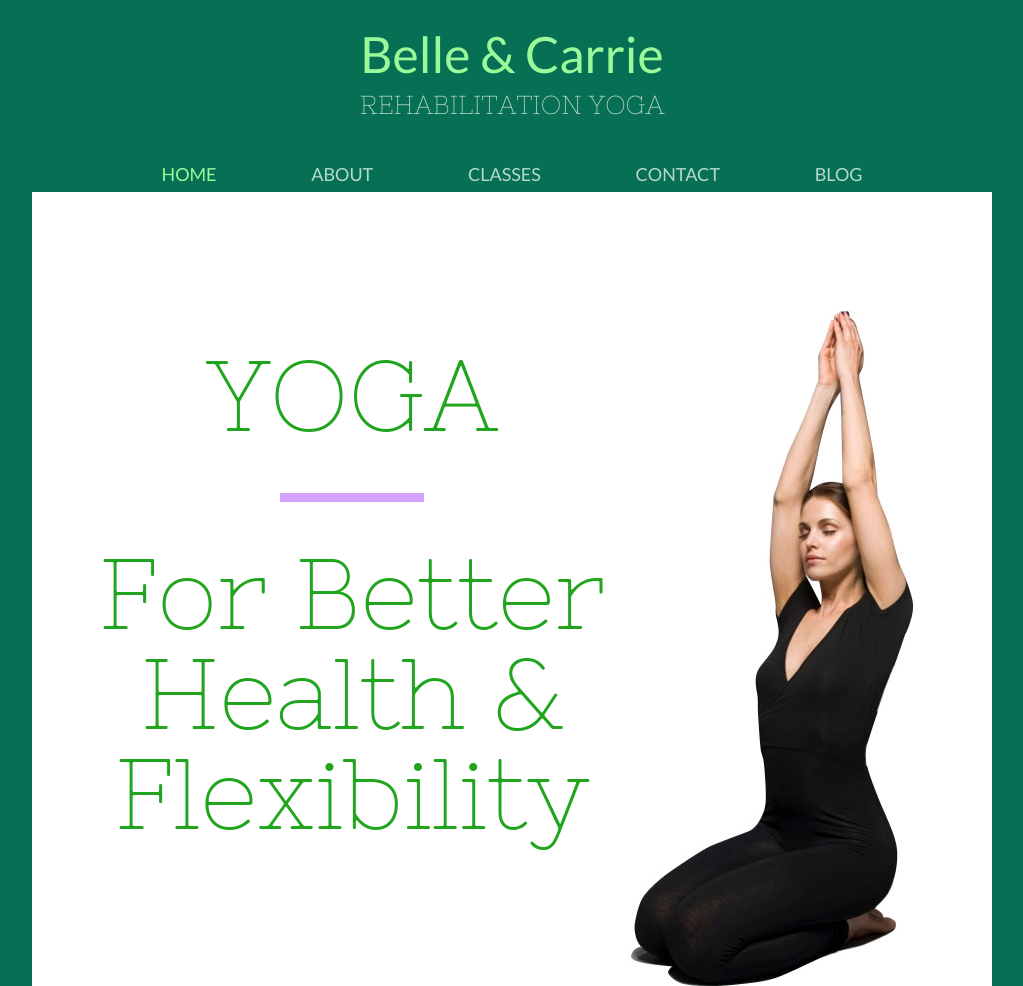
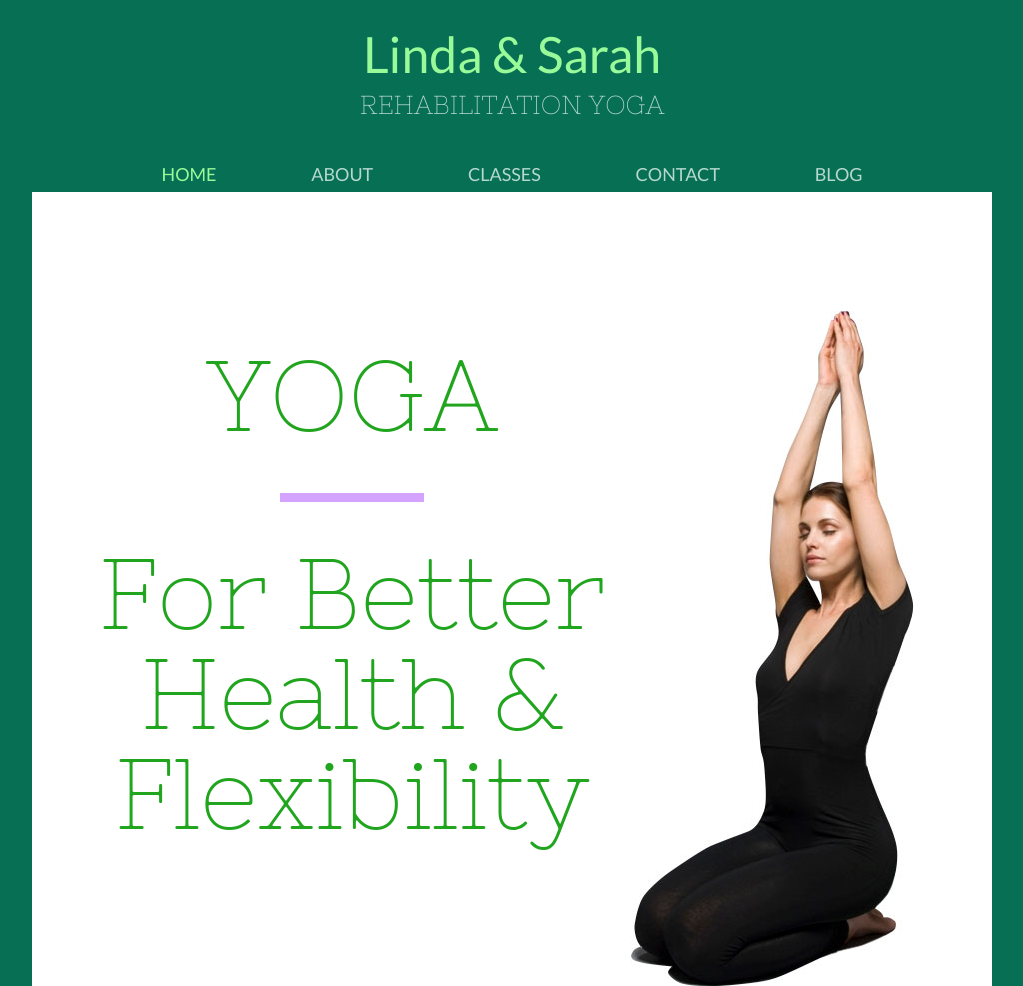
Before and after one commit to wilses10/html, a plain HTML site: page index.html in a window 1280 px wide. Shown: the top 986 px of the page, without its empty margins (128-1151 px from the left). Drawn offline with Linux system fonts and the light colour scheme.

Commit message:
modification du titre

```diff
--- a/index.html
+++ b/index.html
@@ -11,11 +11,11 @@
 </head>
 <body>
 	<div id="header">
-		<h1><a href="index.html">Belle &amp; Carrie <span>Rehabilitation Yoga</span></a></h1>
+		<h1><a href="index.html">Linda &amp; Sarah <span>Rehabilitation Yoga</span></a></h1>
 		<ul id="navigation">
 			<li class="current">
 				<a href="index.html">Home</a>
-			</li>
+
 			<li>
 				<a href="about.html">About</a>
 			</li>
```
